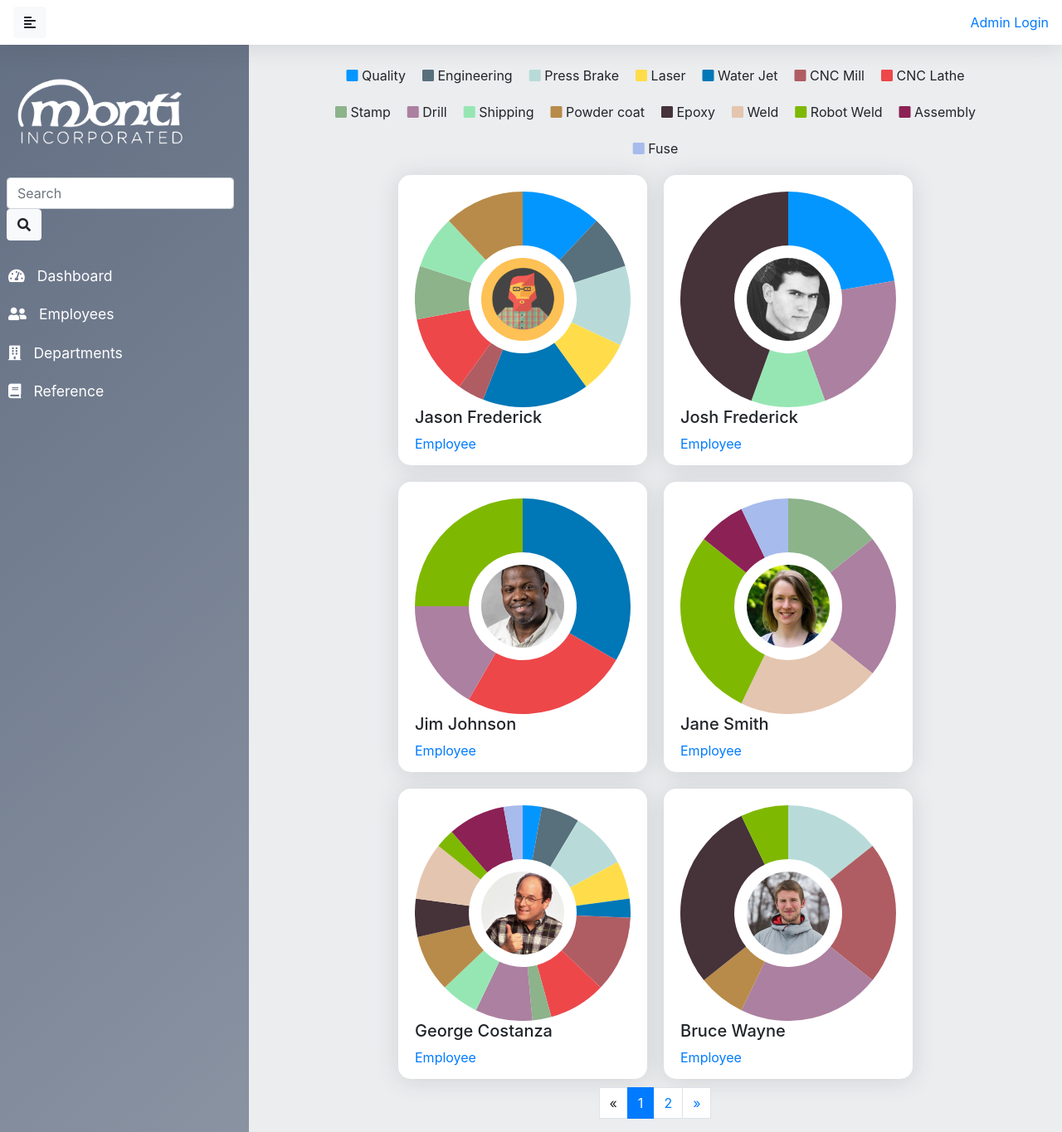
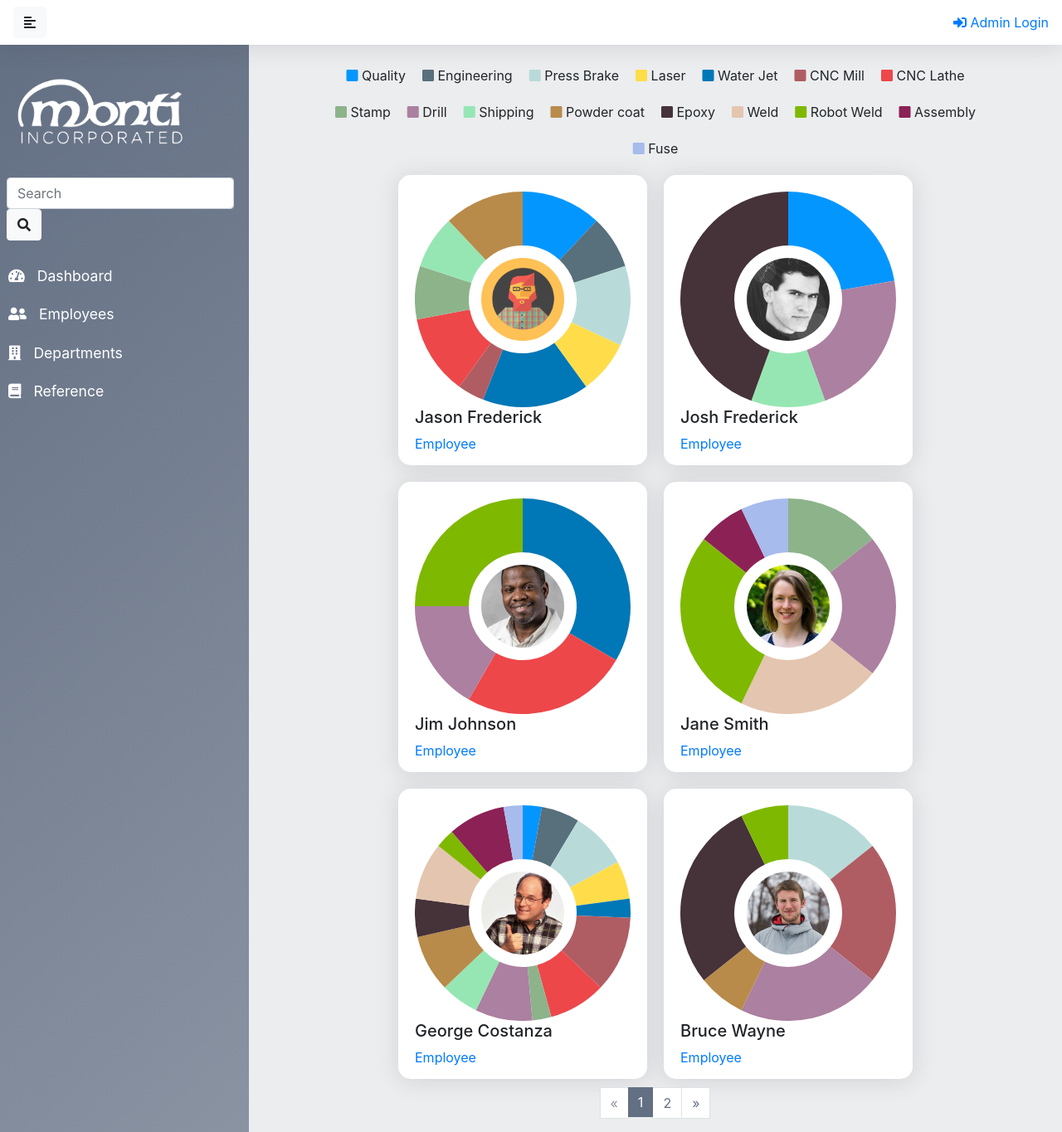
Before and after one commit to jms429/DjangoWarehouse, a Django app: page /employees in a window 1280 px wide. Shown: the whole page at 83% size. Run offline with Django 3.2, Linux system fonts and the light colour scheme; data comes from the database, SQL or seed files in the repository; some libraries are stand-ins or nearby versions.

```diff
--- a/employees/templates/partials/_topbar.html
+++ b/employees/templates/partials/_topbar.html
@@ -15,7 +15,7 @@
 
   {% else %}
     <div class="dropdown">
-      <a href="{% url 'admin:index' %}">Admin Login   </a>
+      <a href="{% url 'admin:index' %}"><i class="fas fa-sign-in-alt"></i> Admin Login  </a>
     </div>
   {% endif %}
 </nav>
--- a/static/css/style.css
+++ b/static/css/style.css
@@ -219,3 +219,17 @@ a[data-toggle="collapse"] {
   box-shadow: 0px 0px 35px -16px rgba(0,0,0,0.75);
   padding: 20px 30px;
 }
+
+.box-card12 .pagination .page-item .page-link, .box-card12 .pagination .page_item .page-link {
+  color: #636f83;
+}
+
+.box-card12 .pagination .page_item_disabled .page-link {
+  color: #8a93a2;
+}
+
+.box-card12 .pagination .page-item.active .page-link {
+  background-color: #636f83;
+  color: #fff;
+  border: 0;
+}
```
Also changed, not shown: employees/templates/partials/_pagination.html (indentation only), 1 other file.
